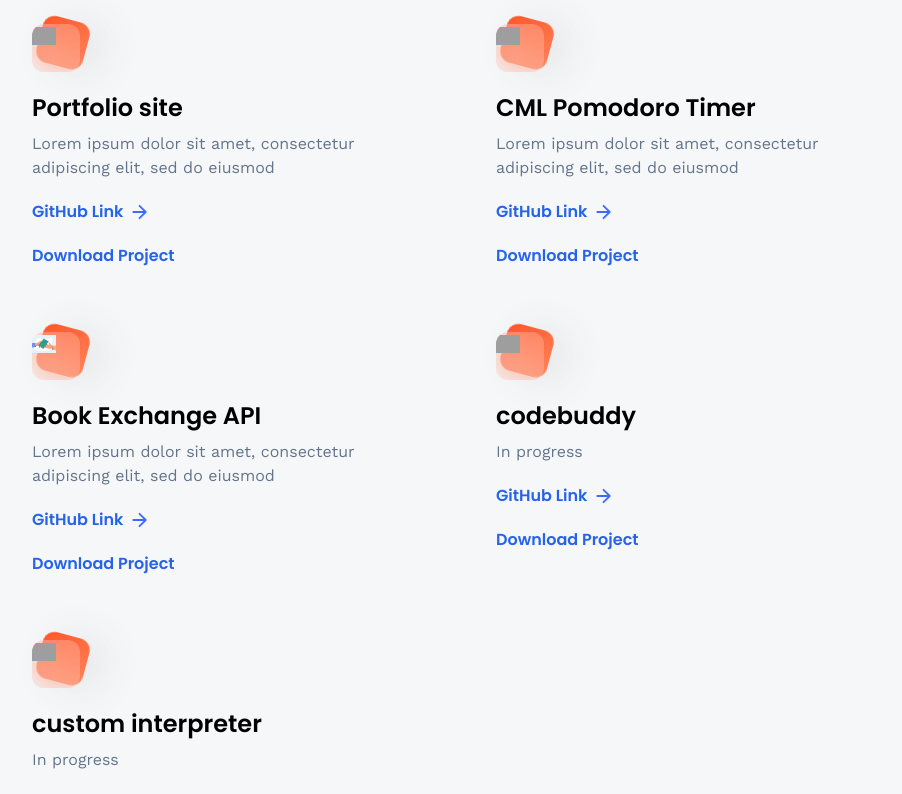
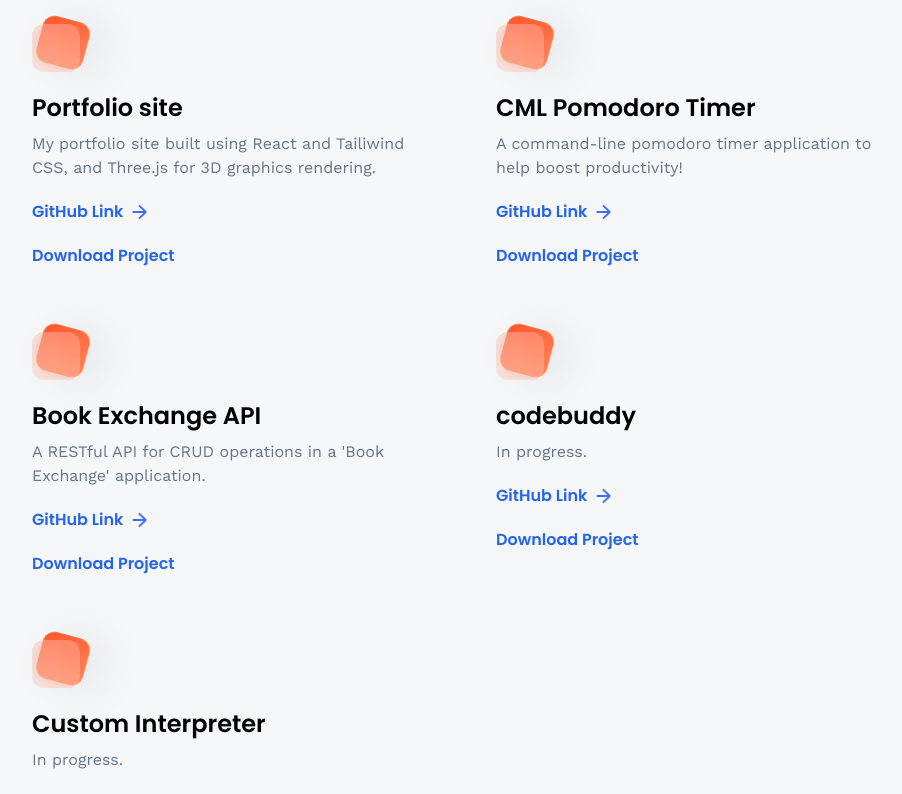
Before and after one commit to zakmoCA/personal-site, a React (Vite) app: page /projects in a window 1280 px wide. Shown: the part 340-1134 px from the top of the page, without its empty margins (160-1062 px from the left). Built offline with nearby package versions, Linux system fonts and the light colour scheme; grey boxes are pictures that could not be loaded.

Commit message:
projects content

```diff
--- a/src/constants/index.js
+++ b/src/constants/index.js
@@ -122,35 +122,35 @@ export const projects = [
       theme: 'btn-back-red',
       name: 'Portfolio site',
       iconUrl: underConstruction,
-      description: 'Lorem ipsum dolor sit amet, consectetur adipiscing elit, sed do eiusmod',
+      description: 'My portfolio site built using React and Tailiwind CSS, and Three.js for 3D graphics rendering.',
       link: 'https://github.com/zakmoCA/zak',
   },
   {
       theme: 'btn-back-red',
       name: 'CML Pomodoro Timer',
       iconUrl: timer,
-      description: 'Lorem ipsum dolor sit amet, consectetur adipiscing elit, sed do eiusmod',
+      description: 'A command-line pomodoro timer application to help boost productivity!',
       link: 'https://github.com/zakmoCA/Command-line-Pomodoro-Timer',
   },
   {
       theme: 'btn-back-red',
       name: 'Book Exchange API',
       iconUrl: exchange,
-      description: 'Lorem ipsum dolor sit amet, consectetur adipiscing elit, sed do eiusmod',
+      description: "A RESTful API for CRUD operations in a 'Book Exchange' application.",
       link: 'https://github.com/zakmoCA/Book-Exchange-API',
   },
   {
       theme: 'btn-back-red',
       name: 'codebuddy',
       iconUrl: underConstruction,
-      description: 'In progress',
+      description: 'In progress.',
       link: 'https://github.com/zakmoCA/codebuddy',
   },
   {
       theme: 'btn-back-red',
-      name: 'custom interpreter',
+      name: 'Custom Interpreter',
       iconUrl: underConstruction,
-      description: 'In progress',
+      description: 'In progress.',
       link: 'https://github.com/zakmoCA/custom-language-and-intepreter',
   }
 ]
--- a/src/pages/Projects.jsx
+++ b/src/pages/Projects.jsx
@@ -25,11 +25,14 @@ const Projects = () => {
             <div className="block-container w-12 h-12">
               <div className={`btn-back rounded-xl ${project.theme}`} />
               <div className="btn-front rounded-xl flex-justify-center items-center">
+                {/*
                 <img
                   src={project.iconUrl}
                   alt="Project Icon"
                   className="w-1/2 h-1/2 object-contain"
                 />
+        */}
+
               </div>
             </div>
 
```
